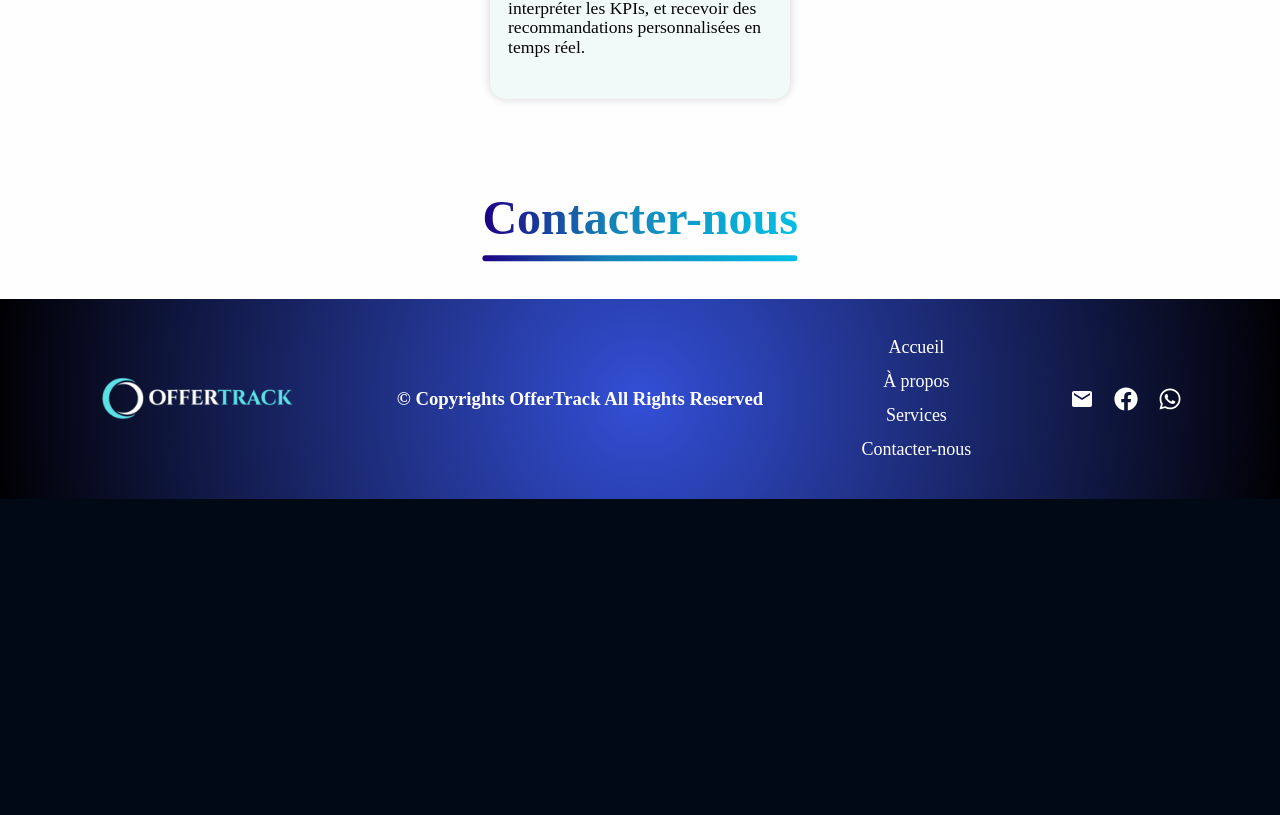
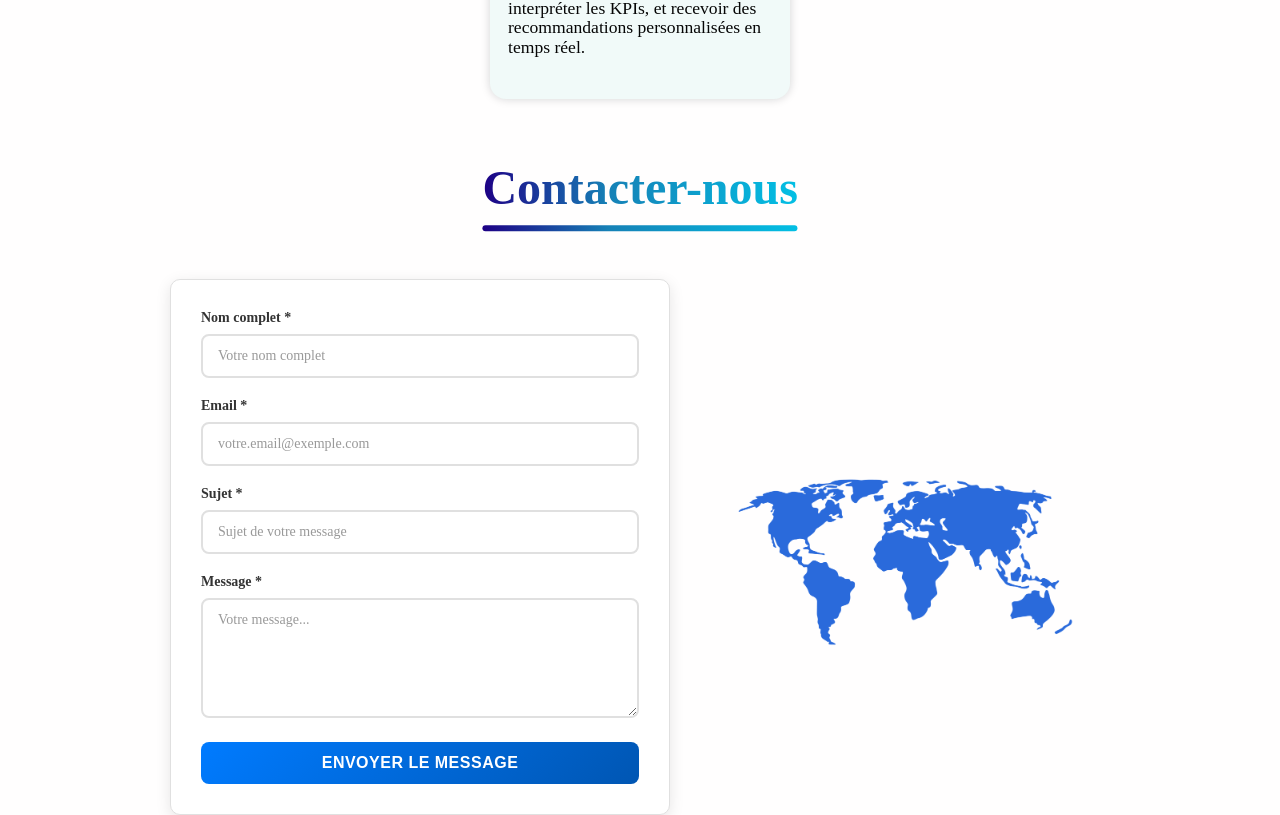
Before and after one commit to cheikhi51/Stage_Appels_Offres, a React (Vite) app: page / in a window 1280 px wide. Shown: the part 2593-3408 px from the top of the page. Before the commit the page ends 3092 px from the top, so only its background shows below. Built offline with nearby package versions, Linux system fonts and the light colour scheme.

Commit message:
added the contact form and data handling

```diff
--- a/src/App.css
+++ b/src/App.css
@@ -459,6 +459,23 @@ body{
     max-width: 300px;
     padding: 10px;
   }
+  .conctact-content {
+        flex-direction: column;
+        align-items: center;
+    }
+
+    .world-map {
+        width: 300px;
+        height: 300px;
+    }
+
+    .form {
+        max-width: 100%;
+    }
+
+    .contact-container {
+        padding: 20px;
+    }
 }
 
 /*About section */
@@ -585,10 +602,132 @@ body{
     flex-direction: column;
     gap: 10px;
     background: linear-gradient(145deg, #fffefe 0%, #fffefe 100%);
-    padding: 40px;
+    padding: 10px;
     color: #060606;
-    position: relative;
     overflow: hidden;
+}
+.world-map{
+    max-width: 400px;
+    width: 100%;
+    height: auto;
+    object-fit: contain;
+}
+.contact-content{
+    margin: 40px 0;
+  display: flex;
+  justify-content: center;
+  align-items: center;
+  flex-wrap: wrap;
+  gap: 40px;
+  width: 100%;
+  max-width: 1200px;
+}
+.form {
+    background: #fff;
+    padding: 30px;
+    border-radius: 10px;
+    box-shadow: 0 4px 15px rgba(0, 0, 0, 0.1);
+    width: 100%;
+    max-width: 500px;
+    border: 1px solid #e0e0e0;
+}
+
+.form-group {
+    margin-bottom: 20px;
+}
+
+.form-group label {
+    display: block;
+    margin-bottom: 8px;
+    font-weight: 600;
+    color: #333;
+    font-size: 14px;
+}
+
+.form-group input,
+.form-group textarea {
+    width: 100%;
+    padding: 12px 15px;
+    border: 2px solid #e0e0e0;
+    border-radius: 8px;
+    font-size: 14px;
+    transition: border-color 0.3s ease, box-shadow 0.3s ease;
+    font-family: inherit;
+    box-sizing: border-box;
+}
+
+.form-group input:focus,
+.form-group textarea:focus {
+    outline: none;
+    border-color: #007bff;
+    box-shadow: 0 0 0 3px rgba(0, 123, 255, 0.1);
+}
+
+.form-group textarea {
+    resize: vertical;
+    min-height: 120px;
+}
+
+.form-group input::placeholder,
+.form-group textarea::placeholder {
+    color: #999;
+}
+
+.submit-btn {
+    width: 100%;
+    padding: 12px 20px;
+    background: linear-gradient(135deg, #007bff 0%, #0056b3 100%);
+    color: white;
+    border: none;
+    border-radius: 8px;
+    font-size: 16px;
+    font-weight: 600;
+    cursor: pointer;
+    transition: all 0.3s ease;
+    text-transform: uppercase;
+    letter-spacing: 0.5px;
+}
+
+.submit-btn:hover {
+    background: linear-gradient(135deg, #0056b3 0%, #003f82 100%);
+    transform: translateY(-2px);
+    box-shadow: 0 6px 20px rgba(0, 123, 255, 0.3);
+}
+
+.submit-btn:active {
+    transform: translateY(0);
+}
+.error-message{
+    background: red;
+    padding: 20px;
+    color: white;
+    border-radius: 10px;
+    font-size: larger;
+    font-weight: 500;
+    animation: slideInText 1s ease-out forwards;
+}
+.success-message{
+    background-color: rgb(27, 186, 27);
+    padding: 20px;
+    color: white;
+    border-radius: 10px;
+    font-size: larger;
+    font-weight: 500;
+    animation: slideInText 1s ease-out forwards;
+}
+@keyframes fadeInText {
+    from{
+        opacity: 0;
+        transform: translateX(-50px);
+    }
+  to {
+    opacity: 1;
+    transform: translateX(0);
+  }
+}
+.fade-in-text{
+    opacity: 1;
+    animation: fadeInText 1s ease-in-out;
 }
 
 /*Footer Section*/
--- a/src/Contact.jsx
+++ b/src/Contact.jsx
@@ -1,8 +1,117 @@
+import { useEffect, useState } from "react";
+import worldMap from "/world_map.png";
+function Contact(){
+    const [formData,setFormData] = useState({nom:"",email:"",sujet:"",message:""});
+    const [errorMessage,setErrorMessage]=useState(null);
+    const [successMessage,setSuccessMessage] = useState(null);
+    const handleChange = (e)=>{
+        setFormData(prev => ({ ...prev , [e.target.name] : e.target.value}));
+    }
+    const handleSubmit = (e)=>{
+        e.preventDefault();
+        if(formData.nom == '' || formData.email == '' || formData.sujet == '' || formData.message == ''){
+            setErrorMessage(true);
+        }
+        else{
+            setSuccessMessage(true);
+        }
+        setFormData({
+            nom:"",
+            email:"",
+            sujet:"",
+            message:""
+        })
+    }
 
-function Contact(){
+    useEffect(()=>{
+        const  errorTimer = setInterval(()=>{
+            setErrorMessage(false);
+        },4000)
+
+        return ()=>{ clearInterval(errorTimer)}
+    },[errorMessage])
+
+    useEffect(()=>{
+        const  successTimer = setInterval(()=>{
+            setSuccessMessage(false);
+        },4000)
+
+        return ()=>{ clearInterval(successTimer)}
+    },[successMessage])
     return(
-        <div className="contact-container">
-            <h1 className="section-title" id="contact">Contacter-nous</h1>
+        <div className="contact-container" id="contact">
+            <h1 className="section-title">Contacter-nous</h1>
+            <div className="contact-content">
+            <form className="form" onSubmit={handleSubmit}>
+                    <div className="form-group">
+                        <label htmlFor="nom">Nom complet *</label>
+                        <input
+                            type="text"
+                            id="nom"
+                            name="nom"
+                            value={formData.nom}
+                            onChange={handleChange}
+                            required
+                            placeholder="Votre nom complet"
+                        />
+                    </div>
+
+                    <div className="form-group">
+                        <label htmlFor="email">Email *</label>
+                        <input
+                            type="email"
+                            id="email"
+                            name="email"
+                            value={formData.email}
+                            onChange={handleChange}
+                            required
+                            placeholder="votre.email@exemple.com"
+                        />
+                    </div>
+
+                    <div className="form-group">
+                        <label htmlFor="sujet">Sujet *</label>
+                        <input
+                            type="text"
+                            id="sujet"
+                            name="sujet"
+                            value={formData.sujet}
+                            onChange={handleChange}
+                            required
+                            placeholder="Sujet de votre message"
+                        />
+                    </div>
+
+                    <div className="form-group">
+                        <label htmlFor="message">Message *</label>
+                        <textarea
+                            id="message"
+                            name="message"
+                            value={formData.message}
+                            onChange={handleChange}
+                            required
+                            rows="5"
+                            placeholder="Votre message..."
+                        />
+                    </div>
+
+                    <button type="submit" className="submit-btn">
+                        Envoyer le message
+                    </button>
+                </form>
+            <img className="world-map" src={worldMap} alt="world map image" />
+            </div>
+            {errorMessage &&
+                <div className="error-message fade-in-text">
+                    Veuillez remplir le formulaire
+                </div>
+            }
+            {successMessage &&
+                <div className="success-message fade-in-text">
+                    Votre message a été envoyé avec succès
+                </div>
+            }
+
         </div>
     )
 }
```
Also changed, not shown: public/world_map.png (added).
